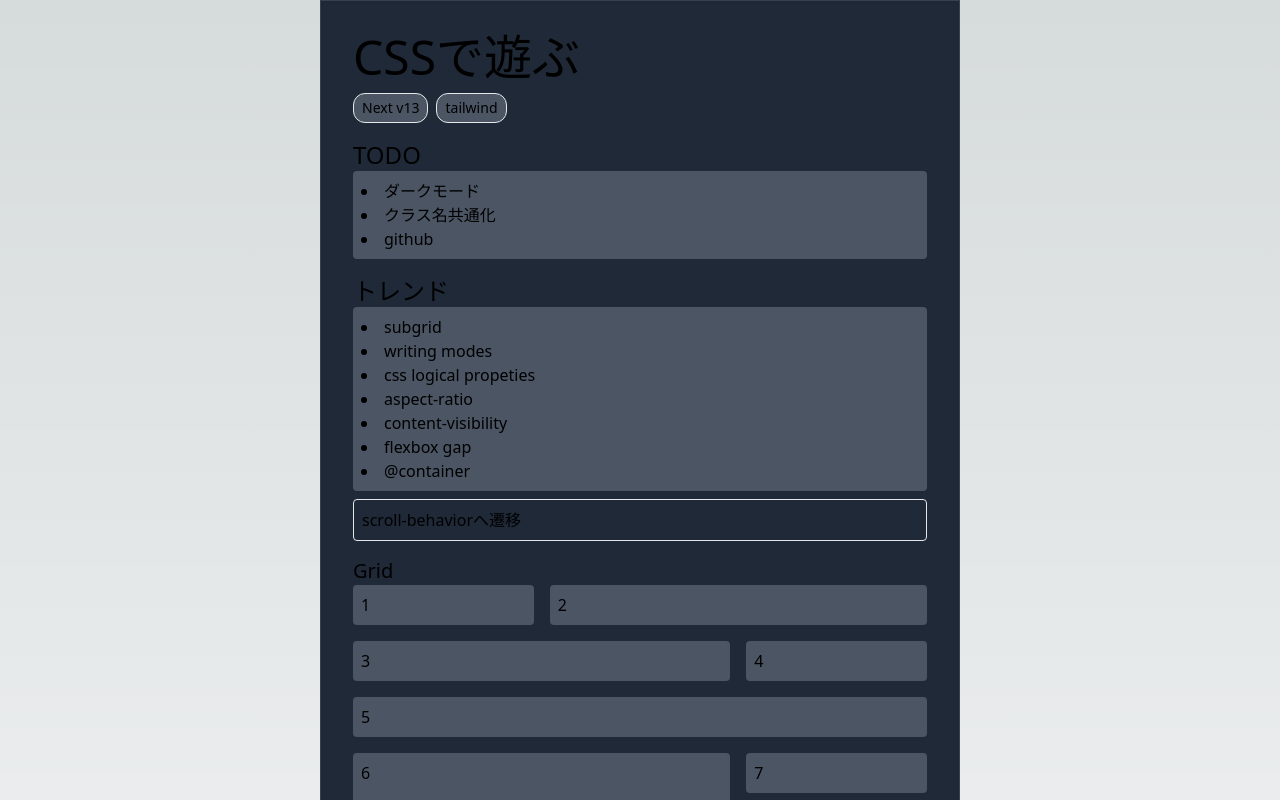
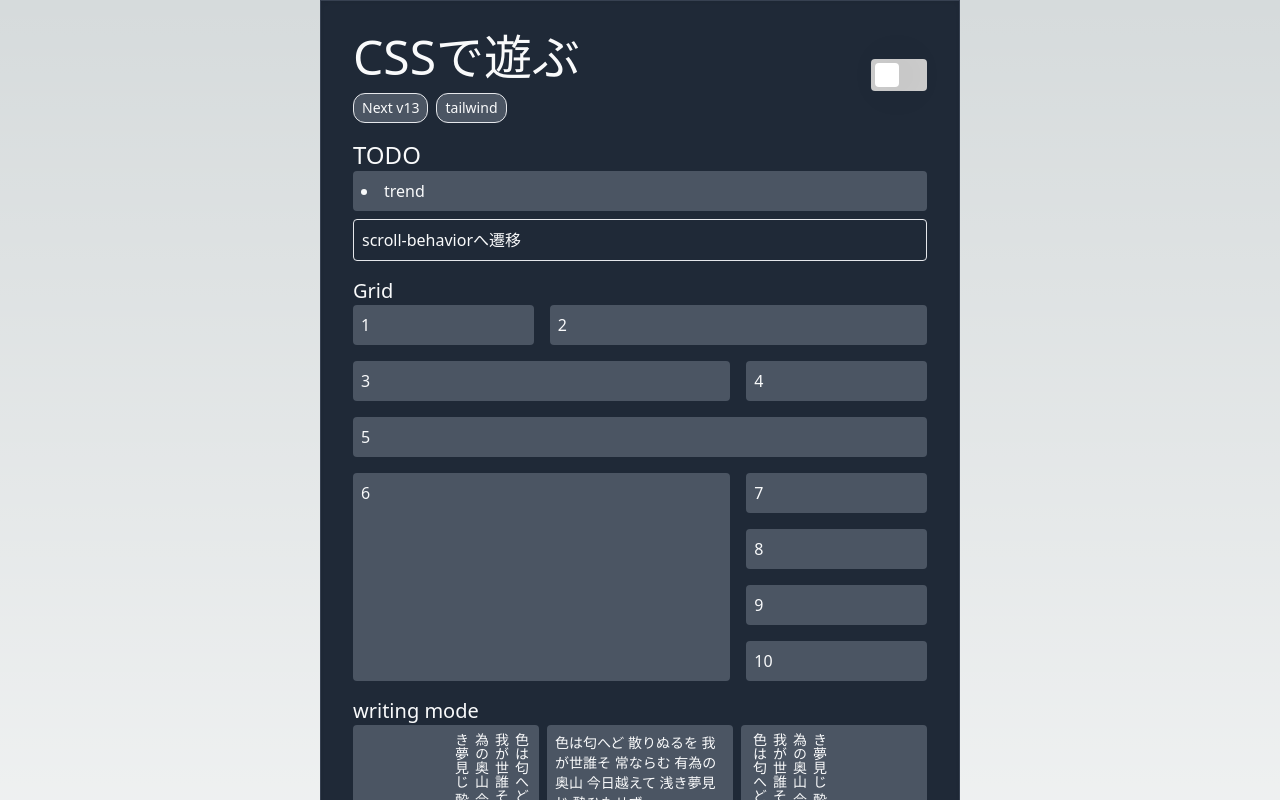
Before and after one commit to shimapon/nextv13-css, a Next.js app: page / in a window 1280 px wide. Shown: the top 800 px of the page. Built offline with nearby package versions, Linux system fonts and the light colour scheme.

Commit message:
ダークモード実装

```diff
--- /dev/null
+++ b/components/DarkModeButton.tsx
@@ -0,0 +1,14 @@
+import { useSimpleDarkMode } from "hooks/useSimpleDarkMode";
+
+const DarkModeButton: React.FC = () => {
+  const { isDarkMode, toggle } = useSimpleDarkMode();
+
+  return (
+    <label className="switch">
+      <input type="checkbox" />
+      <span className="slider" onClick={() => toggle()}></span>
+    </label>
+  );
+};
+
+export default DarkModeButton;
--- /dev/null
+++ b/hooks/useSimpleDarkMode.ts
@@ -0,0 +1,29 @@
+import { useCallback, useEffect, useState } from "react";
+
+type UseSimpleDarkMode = (isDark?: boolean) => {
+  isDarkMode: boolean;
+  toggle: (isDark?: boolean) => void;
+};
+
+// dark mode と light mode を切り替える
+export const useSimpleDarkMode: UseSimpleDarkMode = (isInitialDark = true) => {
+  const [isDarkMode, toggleTheme] = useState<boolean>(isInitialDark);
+  const toggle = useCallback((isDark?: boolean) => {
+    if (typeof isDark === "undefined") {
+      toggleTheme((state) => !state);
+      return;
+    }
+
+    toggleTheme(isDark);
+  }, []);
+
+  useEffect(() => {
+    if (isDarkMode) {
+      document.documentElement.classList.add("dark");
+    } else {
+      document.documentElement.classList.remove("dark");
+    }
+  }, [isDarkMode]);
+
+  return { isDarkMode, toggle };
+};
--- a/pages/_document.tsx
+++ b/pages/_document.tsx
@@ -2,7 +2,7 @@ import { Html, Head, Main, NextScript } from "next/document";
 
 export default function Document() {
   return (
-    <Html lang="ja" className=" scroll-smooth">
+    <Html lang="ja" className="scroll-smooth">
       <Head />
       <body>
         <Main />
--- a/pages/index.tsx
+++ b/pages/index.tsx
@@ -1,5 +1,6 @@
 import Head from "next/head";
-import Contents from "./Contents";
+import Contents from "components/Contents";
+import DarkModeButton from "components/DarkModeButton";
 
 export default function Home() {
   return (
@@ -10,7 +11,9 @@ export default function Home() {
         <meta name="viewport" content="width=device-width, initial-scale=1" />
         <link rel="icon" href="/favicon.ico" />
       </Head>
-      <main className="p-8 text-left md:w-1/2 mx-auto bg-gray-800 border-gray-700 border shadow-inner">
+      <main className="p-8 text-left md:w-1/2 mx-auto border-gray-700 border shadow-inner bg-gray-100 text-gray-800 dark:bg-gray-800 dark:text-gray-50">
+        <div className="grid grid-cols-4 items-center">
+          <div className="col-span-3">
             <h1 className="text-5xl">CSSで遊ぶ</h1>
             <div className="flex gap-2 mt-3">
               <div className="px-2 py-1 rounded-xl bg-gray-600 text-sm border">
@@ -20,26 +23,19 @@ export default function Home() {
                 tailwind
               </div>
             </div>
+          </div>
+          <div className="col-span-1 mr-0 ml-auto">
+            <DarkModeButton />
+          </div>
+        </div>
 
         <h2 className="text-2xl mt-4">TODO</h2>
         <div className="card">
-          <li>ダークモード</li>
-          <li>クラス名共通化</li>
-          <li>github</li>
-        </div>
-        <h2 className="text-2xl mt-4">トレンド</h2>
-        <div className="card">
-          <li>subgrid</li>
-          <li>writing modes</li>
-          <li>css logical propeties</li>
-          <li>aspect-ratio</li>
-          <li>content-visibility</li>
-          <li>flexbox gap</li>
-          <li>@container</li>
+          <li>trend</li>
         </div>
         <a
           href="#scroll-behavior"
-          className="p-2 rounded border block my-2 md:hover:bg-gray-900"
+          className="p-2 rounded border block my-2 md:dark:hover:bg-gray-900 md:hover:bg-gray-200"
         >
           scroll-behaviorへ遷移
         </a>
@@ -82,7 +78,7 @@ export default function Home() {
         <Contents title="scroll-behavior">
           <div
             id="scroll-behavior"
-            className=" text-[#939393] text-center font-bold text-xl px-4 py-16 bg-gray-700 border rounded border-gray-700 mt-2"
+            className=" text-[#939393] text-center font-bold text-xl px-4 py-16 bg-gray-300 dark:bg-gray-700 border rounded dark:border-gray-700 mt-2"
           >
             scroll-behavior Area <br />
             HTML に scroll-smoothを設定するとぬるりと動く
@@ -91,12 +87,12 @@ export default function Home() {
 
         <footer>
           <a
-            className="rounded p-2 bg-gray-900 text-gray-300 block my-2"
+            className="rounded p-2 bg-gray-700 text-gray-300 block my-2"
             href="https://github.com/shimapon/nextv13-css"
             target="_blank"
             rel="noreferrer noopener"
           >
-            githubソース
+            {">"} githubソース
           </a>
         </footer>
       </main>
--- a/styles/globals.css
+++ b/styles/globals.css
@@ -4,9 +4,67 @@
 
 @layer components {
   .card {
-    @apply bg-gray-600 rounded p-2;
+    @apply dark:bg-gray-600 rounded p-2 bg-gray-300;
   }
 }
+
+
+.switch {
+  --button-width: 3.5em;
+  --button-height: 2em;
+  --toggle-diameter: 1.5em;
+  --button-toggle-offset: calc((var(--button-height) - var(--toggle-diameter)) / 2);
+  --toggle-shadow-offset: 10px;
+  --toggle-wider: 3em;
+  --color-grey: #cccccc;
+  --color-green: #4296f4;
+ }
+
+ .slider {
+  display: inline-block;
+  width: var(--button-width);
+  height: var(--button-height);
+  background-color: var(--color-grey);
+  border-radius: 0.25rem;
+  position: relative;
+  transition: 0.3s all ease-in-out;
+ }
+
+ .slider::after {
+  content: "";
+  display: inline-block;
+  width: var(--toggle-diameter);
+  height: var(--toggle-diameter);
+  background-color: #fff;
+  border-radius: 0.25rem;
+  position: absolute;
+  top: var(--button-toggle-offset);
+  transform: translateX(var(--button-toggle-offset));
+  box-shadow: var(--toggle-shadow-offset) 0 calc(var(--toggle-shadow-offset) * 4) rgba(0, 0, 0, 0.1);
+  transition: 0.3s all ease-in-out;
+ }
+
+ .switch input[type="checkbox"]:checked + .slider {
+  background-color: var(--color-green);
+ }
+
+ .switch input[type="checkbox"]:checked + .slider::after {
+  transform: translateX(calc(var(--button-width) - var(--toggle-diameter) - var(--button-toggle-offset)));
+  box-shadow: calc(var(--toggle-shadow-offset) * -1) 0 calc(var(--toggle-shadow-offset) * 4) rgba(0, 0, 0, 0.1);
+ }
+
+ .switch input[type="checkbox"] {
+  display: none;
+ }
+
+ .switch input[type="checkbox"]:active + .slider::after {
+  width: var(--toggle-wider);
+ }
+
+ .switch input[type="checkbox"]:checked:active + .slider::after {
+  transform: translateX(calc(var(--button-width) - var(--toggle-wider) - var(--button-toggle-offset)));
+ }
+
 
 :root {
   --max-width: 1100px;
--- a/tailwind.config.js
+++ b/tailwind.config.js
@@ -12,4 +12,5 @@ module.exports = {
     extend: {},
   },
   plugins: [],
+  darkMode: "class",
 };
```
Also changed, not shown: components/Contents.tsx (renamed from pages/Contents.tsx). Lines whose indentation alone changed are shown as unchanged.
